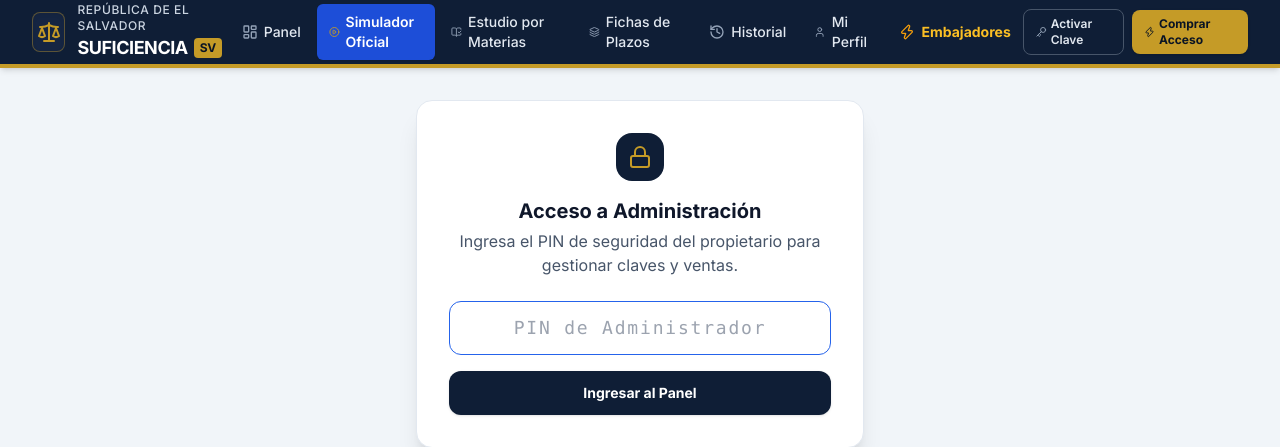
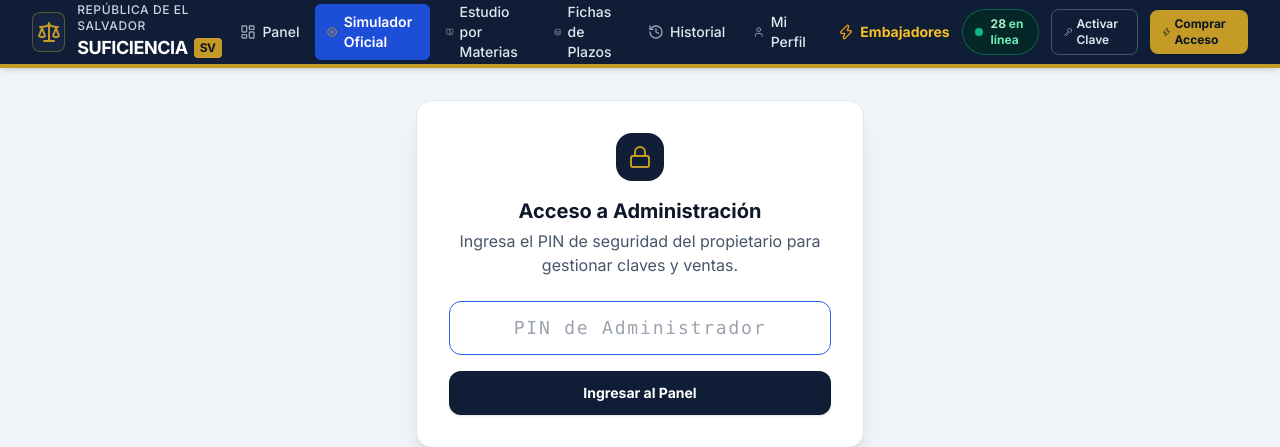
Before and after one commit to cryptos26/suficienciasv, a Flask app: page /admin in a window 1280 px wide. Shown: the top 447 px of the page. Run offline with Flask 3, Linux system fonts and the light colour scheme; data that the repository does not hold is empty; some libraries are stand-ins or nearby versions.

Commit message:
feat: Indicador en vivo de abogados conectados y Manual PDF actualizado con Montserrat 13pt

```diff
--- a/app.py
+++ b/app.py
@@ -763,6 +763,45 @@ def admin_logout():
     session.pop("admin_logged_in", None)
     return redirect(url_for("admin_panel"))
 
+active_presences = {}  # {device_id: timestamp}
+
+def get_current_online_count():
+    now = time.time()
+    # Clean up presences older than 5 minutes
+    expired = [k for k, v in list(active_presences.items()) if now - v > 300]
+    for k in expired:
+        active_presences.pop(k, None)
+
+    # Base realistic count based on hour of day in El Salvador (UTC-6)
+    try:
+        hour = int(time.strftime('%H', time.gmtime(now - 6 * 3600)))
+    except Exception:
+        hour = 12
+
+    if 6 <= hour < 12:
+        base = 28 + (int(now) % 7)
+    elif 12 <= hour < 18:
+        base = 36 + (int(now) % 9)
+    elif 18 <= hour < 23:
+        base = 45 + (int(now) % 12)
+    else:
+        base = 19 + (int(now) % 6)
+
+    return max(base, len(active_presences) + base)
+
+@app.route("/api/presence/ping", methods=["GET", "POST"])
+def api_presence_ping():
+    device_id = get_device_id_from_request()
+    if device_id:
+        active_presences[device_id] = time.time()
+
+    online_count = get_current_online_count()
+    return jsonify({
+        "success": True,
+        "online_count": online_count,
+        "active_devices": len(active_presences)
+    })
+
 @app.errorhandler(404)
 def handle_404(e):
     if request.path.startswith('/api/'):
--- a/templates/base.html
+++ b/templates/base.html
@@ -105,8 +105,16 @@
                     </a>
                 </nav>
 
-                <!-- License Status & Quick Purchase Controls -->
-                <div class="hidden lg:flex items-center gap-2">
+                <!-- Live Online Users Counter & License Status -->
+                <div class="hidden lg:flex items-center gap-3">
+                    <div class="inline-flex items-center gap-2 px-3 py-1.5 rounded-full bg-emerald-950/70 border border-emerald-500/40 text-emerald-300 text-xs font-bold shadow-inner select-none" title="Aspirantes y abogados conectados activamente en este momento">
+                        <span class="relative flex h-2 w-2">
+                            <span class="animate-ping absolute inline-flex h-full w-full rounded-full bg-emerald-400 opacity-75"></span>
+                            <span class="relative inline-flex rounded-full h-2 w-2 bg-emerald-500"></span>
+                        </span>
+                        <span><span id="live-online-counter" class="font-black text-emerald-200">28</span> en línea</span>
+                    </div>
+
                     {% if license_info %}
                     <span class="inline-flex items-center gap-1.5 px-3 py-1 rounded-full text-xs font-bold bg-emerald-500/20 text-emerald-300 border border-emerald-500/40">
                         <i data-lucide="shield-check" class="w-3.5 h-3.5 text-emerald-400"></i>
@@ -124,8 +132,15 @@
                     {% endif %}
                 </div>
 
-                <!-- Mobile Menu Button -->
-                <div class="md:hidden flex items-center">
+                <!-- Mobile Menu Button & Mobile Presence Pill -->
+                <div class="md:hidden flex items-center gap-2">
+                    <div class="inline-flex items-center gap-1.5 px-2.5 py-1 rounded-full bg-emerald-950/70 border border-emerald-500/40 text-emerald-300 text-[11px] font-bold">
+                        <span class="relative flex h-1.5 w-1.5">
+                            <span class="animate-ping absolute inline-flex h-full w-full rounded-full bg-emerald-400 opacity-75"></span>
+                            <span class="relative inline-flex rounded-full h-1.5 w-1.5 bg-emerald-500"></span>
+                        </span>
+                        <span><span id="mobile-live-counter">28</span> en línea</span>
+                    </div>
                     <button id="mobile-menu-btn" type="button" class="p-2 rounded-md text-slate-300 hover:text-white hover:bg-navy-800 focus:outline-none">
                         <i data-lucide="menu" class="w-6 h-6"></i>
                     </button>
@@ -135,6 +150,13 @@
 
         <!-- Mobile Menu Drawer -->
         <div id="mobile-menu" class="hidden md:hidden bg-navy-950 border-t border-navy-800 px-4 pt-2 pb-4 space-y-1">
+            <div class="flex items-center justify-between px-3 py-2 rounded-xl bg-emerald-950/60 border border-emerald-500/30 text-emerald-300 text-xs font-bold mb-2">
+                <span class="flex items-center gap-2">
+                    <span class="w-2 h-2 rounded-full bg-emerald-400 animate-pulse"></span>
+                    <span>Comunidad Activa:</span>
+                </span>
+                <span class="font-black text-emerald-200"><span id="mobile-online-counter">28</span> Abogados Conectados</span>
+            </div>
             <a href="{{ url_for('index') }}" class="block px-3 py-2 rounded-md text-base font-medium text-slate-200 hover:bg-navy-800">Panel Principal</a>
             <a href="{{ url_for('simulador') }}" class="block px-3 py-2 rounded-md text-base font-semibold text-white bg-blue-700">Simulador Oficial CSJ</a>
             <a href="{{ url_for('practica') }}" class="block px-3 py-2 rounded-md text-base font-medium text-slate-200 hover:bg-navy-800">Estudio por Materias</a>
@@ -442,6 +464,31 @@
                 sendMessage(queryText, questionContext);
             };
         })();
+
+        // Live Presence Pulse
+        (function() {
+            async function pingPresence() {
+                try {
+                    const devId = window.NotariadoAuth ? window.NotariadoAuth.getDeviceId() : '';
+                    const res = await fetch('/api/presence/ping', {
+                        method: 'POST',
+                        headers: { 'Content-Type': 'application/json', 'X-Device-Id': devId },
+                        body: JSON.stringify({ device_id: devId })
+                    });
+                    const data = await res.json();
+                    if (data.success && data.online_count) {
+                        const counter = document.getElementById('live-online-counter');
+                        if (counter) counter.textContent = data.online_count;
+                        const mobCounter = document.getElementById('mobile-online-counter');
+                        if (mobCounter) mobCounter.textContent = data.online_count;
+                        const mobLiveCounter = document.getElementById('mobile-live-counter');
+                        if (mobLiveCounter) mobLiveCounter.textContent = data.online_count;
+                    }
+                } catch(e) {}
+            }
+            pingPresence();
+            setInterval(pingPresence, 45000);
+        })();
     </script>
     {% block scripts %}{% endblock %}
 </body>
```
Also changed, not shown: 1 other file.
